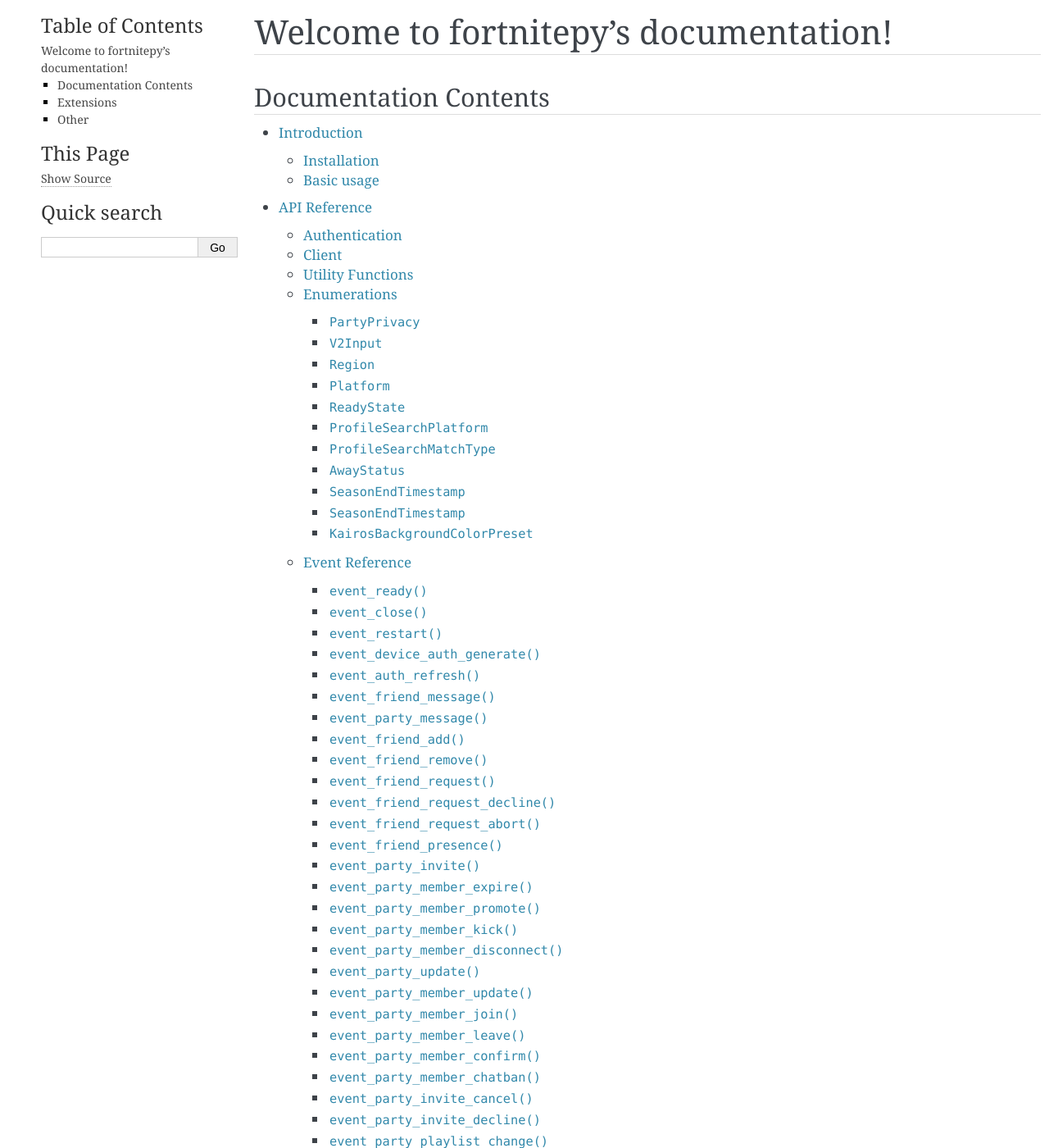
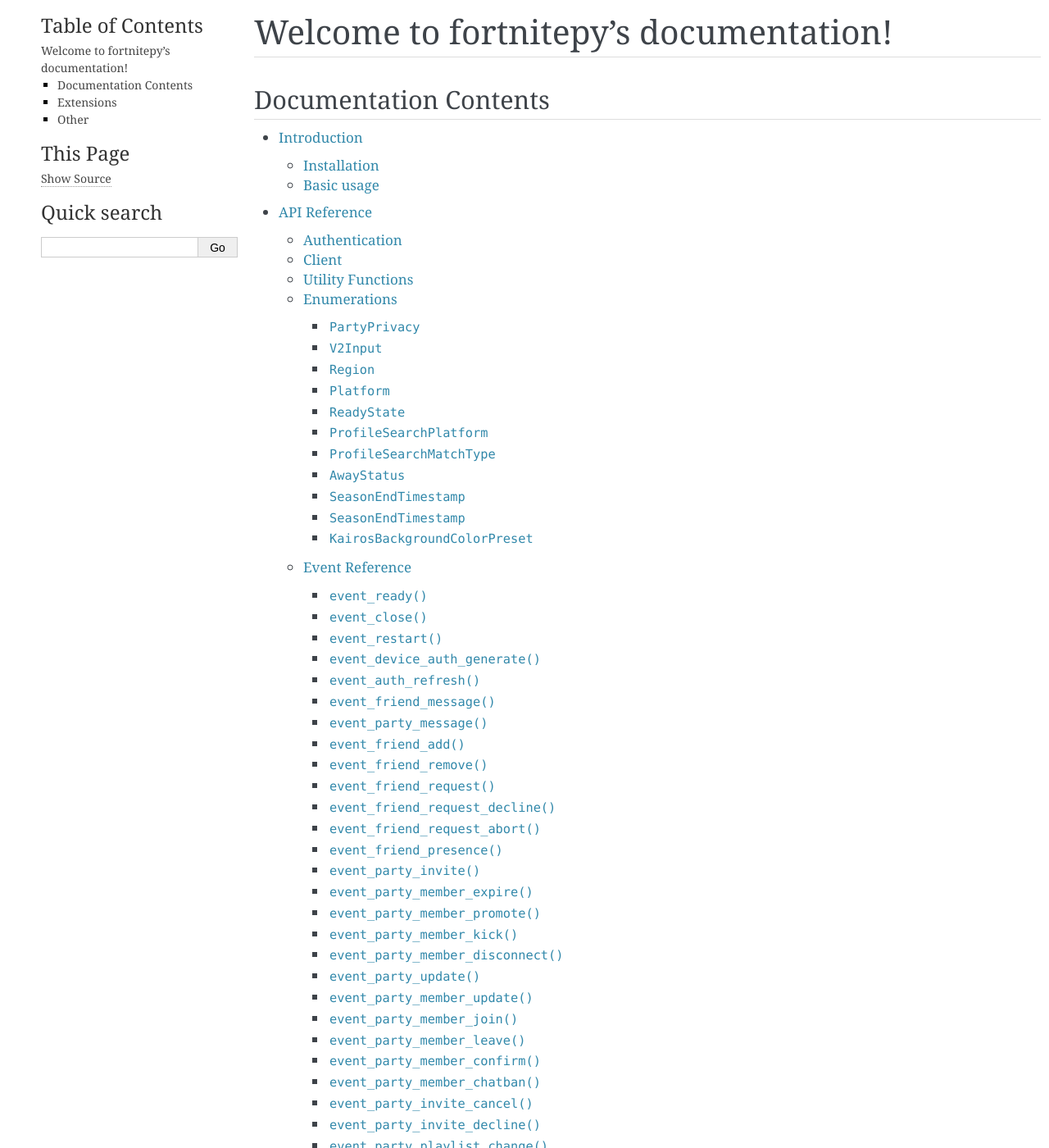
Before and after one commit to Terbau/fortnitepy, a Sphinx documentation site: the page built from docs/index.rst, in a window 1280 px wide and 1400 px high. Shown: the whole window at 82% size. Built offline with Sphinx 7.4.7, drawn with Linux system fonts in a browser that asks for light colours.

Commit message:
more improvements

```diff
--- a/docs/_static/style.css
+++ b/docs/_static/style.css
@@ -46,6 +46,7 @@
 }
 
 div.body h1, div.body h2, div.body h3 {
+  padding-bottom: 3px;
   border-bottom: 1px solid #ddd;
 }
 
@@ -121,6 +122,16 @@
 	border-left: 5px solid #dbdbdb;
 }
 
+dl.field-list {
+  display: block !important;
+}
+
+dd {
+  margin-top: 8px;
+  margin-bottom: 10px;
+  margin-left: 30px;
+}
+
 dl.function > dt,
 dl.attribute > dt,
 dl.classmethod > dt,
@@ -191,7 +202,7 @@
 
 a:hover {
   color: #165a69;
-  text-decoration: underline;
+  text-decoration: underline !important;
 }
 
 @media screen and (max-width: 870px) {
--- a/docs/conf.py
+++ b/docs/conf.py
@@ -50,8 +50,8 @@
 # Links used for cross-referencing stuff in other documentation
 intersphinx_mapping = {
   'py': ('https://docs.python.org/3', None),
-  'aio': ('https://aiohttp.readthedocs.io/en/stable/', None),
-  'req': ('http://docs.python-requests.org/en/latest/', 'requests.inv'),
+  'aiohttp': ('https://aiohttp.readthedocs.io/en/stable/', None),
+  'requests': ('http://docs.python-requests.org/en/latest/', 'requests.inv'),
   'aioxmpp': ('https://docs.zombofant.net/aioxmpp/devel/', None)
 }
 
```
